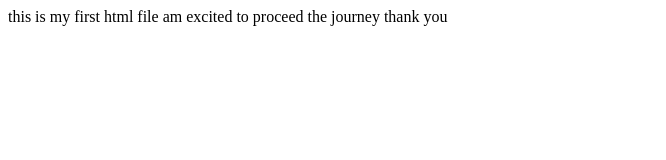
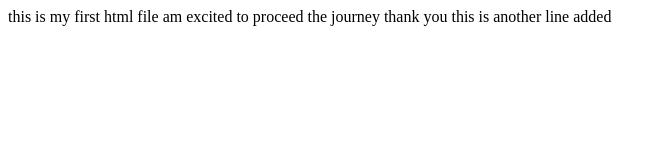
Before and after one commit to Hingaz04/Development, a plain HTML site: page index.html in a window 1280 px wide. Shown: the whole page, without its empty margins (0-666 px from the left). Drawn offline with Linux system fonts and the light colour scheme.

Commit message:
Update index.html

```diff
--- a/index.html
+++ b/index.html
@@ -8,5 +8,6 @@
 <body>
   this is my first html file am excited to proceed the journey
   thank you
+  this is another line added
 </body>
 </html>
```
